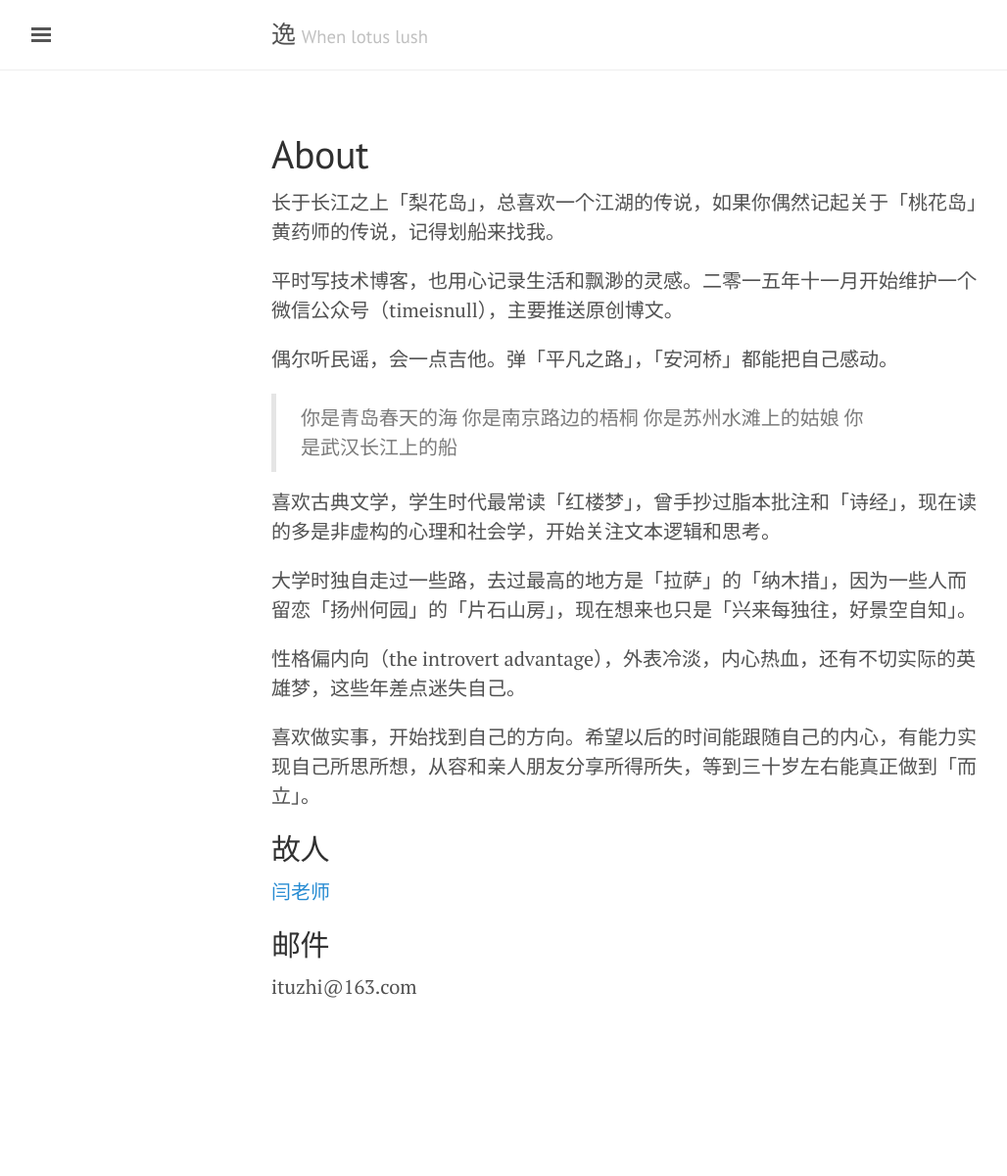
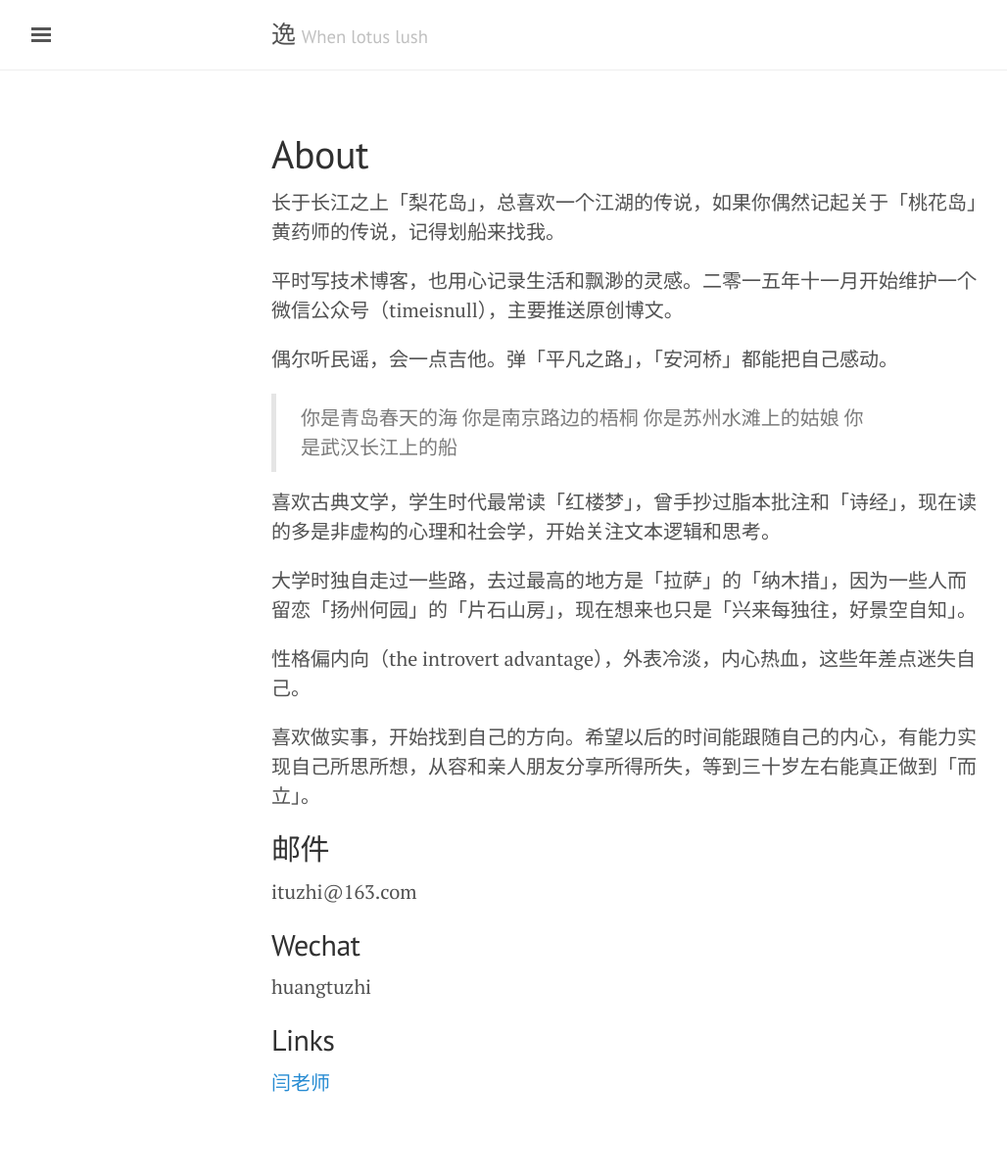
Before and after one commit to literblog/literblog.github.com, a Jekyll site: the page built from about.md, in a window 1280 px wide. Shown: the whole page at 98% size, without its empty margins (3-1031 px from the left). Built offline with Jekyll 4.4.1, drawn with Linux system fonts in a browser that asks for light colours; comment, search, counter and statistics services are not loaded; before the commit the page ends 1103 px from its top, so only the background shows below that.

Commit message:
Update about.md

```diff
--- a/about.md
+++ b/about.md
@@ -15,16 +15,18 @@ title: About
 
 大学时独自走过一些路，去过最高的地方是「拉萨」的「纳木措」，因为一些人而留恋「扬州何园」的「片石山房」，现在想来也只是「兴来每独往，好景空自知」。
 
-性格偏内向（the introvert advantage），外表冷淡，内心热血，还有不切实际的英雄梦，这些年差点迷失自己。
+性格偏内向（the introvert advantage），外表冷淡，内心热血，这些年差点迷失自己。
 
 喜欢做实事，开始找到自己的方向。希望以后的时间能跟随自己的内心，有能力实现自己所思所想，从容和亲人朋友分享所得所失，等到三十岁左右能真正做到「而立」。
-
-
-
-## 故人
-
-[闫老师](https://urbem.github.io)
 
 ## 邮件
 
 ituzhi@163.com
+
+## Wechat
+
+huangtuzhi
+
+## Links
+
+[闫老师](https://urbem.github.io)
```
